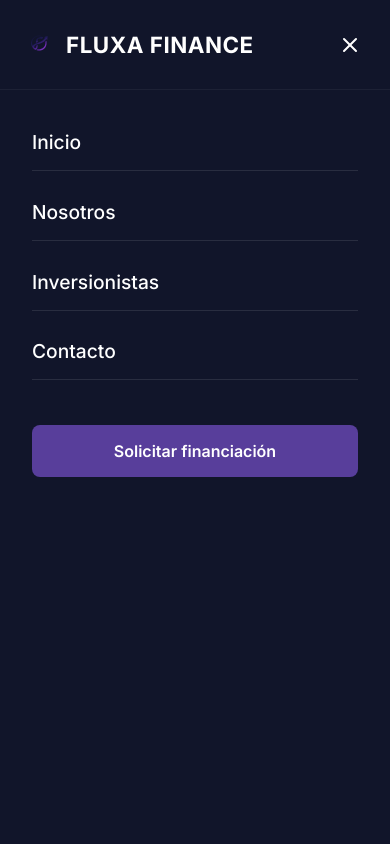
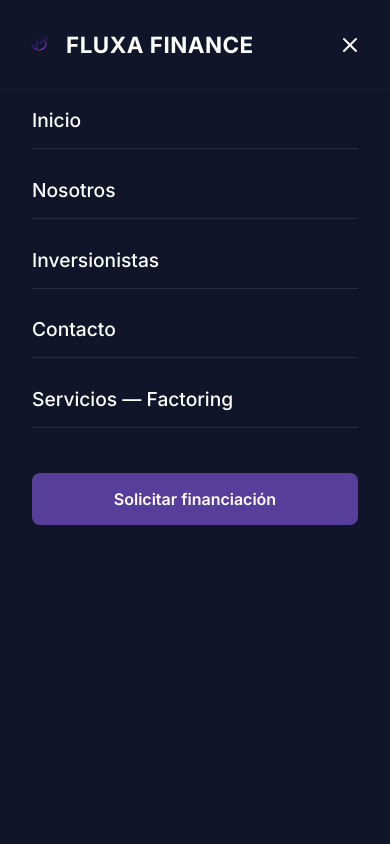
Before and after one commit to falconextperu/tebanco-web, a Next.js app: page / in a window 390 px wide. Both pictures are taken after a click on the button 350 px from the left and 44 px from the top of the page. Shown: the top 844 px of the page. Built offline with nearby package versions, Linux system fonts and the light colour scheme.

Commit message:
fluxa mobile

```diff
--- a/src/app/layout.tsx
+++ b/src/app/layout.tsx
@@ -8,8 +8,20 @@ const inter = Inter({
 });
 
 export const metadata: Metadata = {
-  title: 'TeBanco - Factoring Inmediato',
-  description: 'Adelanta el pago de facturas por cobrar con el fin de obtener liquidez de manera más rápida con TeBanco.',
+  title: 'Fluxa Finance — Factoring Inmediato para tu Empresa',
+  description: 'Convierte tus facturas en liquidez inmediata con Fluxa Finance. Factoring 100% digital, seguro y transparente. Supervisado por la SBS.',
+  icons: {
+    icon: '/logos/fluxalogo.svg',
+    shortcut: '/logos/fluxalogo.svg',
+    apple: '/logos/fluxalogo.svg',
+  },
+  openGraph: {
+    title: 'Fluxa Finance — Factoring Inmediato',
+    description: 'Convierte tus facturas en liquidez inmediata. Plataforma fintech peruana regulada por la SBS.',
+    siteName: 'Fluxa Finance',
+    locale: 'es_PE',
+    type: 'website',
+  },
 };
 
 export default function RootLayout({
--- a/src/components/Header.module.css
+++ b/src/components/Header.module.css
@@ -4,19 +4,18 @@
   left: 0;
   right: 0;
   height: 90px;
-  background: #11152a; /* Dark navy */
-  z-index: 1000;
+  background: #11152a;
+  z-index: 9000;
   display: flex;
   align-items: center;
-  border-bottom: 1px solid rgba(255,255,255,0.05);
+  border-bottom: 1px solid rgba(255, 255, 255, 0.05);
   transition: all 0.3s cubic-bezier(0.16, 1, 0.3, 1);
 }
 
 .header.scrolled {
   height: 70px;
-  background: rgba(17, 21, 42, 0.98);
-  box-shadow: 0 4px 25px rgba(0, 0, 0, 0.2);
-  backdrop-filter: blur(10px);
+  background: rgba(17, 21, 42, 0.99);
+  box-shadow: 0 4px 25px rgba(0, 0, 0, 0.25);
 }
 
 .container {
@@ -95,9 +94,11 @@
 
 .dropMenu {
   position: absolute;
-  top: 100%; /* No gap — gap is simulated with padding-top */
+  top: 100%;
+  /* No gap — gap is simulated with padding-top */
   left: 0;
-  padding-top: 12px; /* invisible bridge to prevent mouseLeave on gap */
+  padding-top: 12px;
+  /* invisible bridge to prevent mouseLeave on gap */
   min-width: 240px;
   z-index: 2000;
 }
@@ -111,8 +112,15 @@
 }
 
 @keyframes dropFadeIn {
-  from { opacity: 0; transform: translateY(-6px); }
-  to   { opacity: 1; transform: translateY(0); }
+  from {
+    opacity: 0;
+    transform: translateY(-6px);
+  }
+
+  to {
+    opacity: 1;
+    transform: translateY(0);
+  }
 }
 
 .dropItem {
@@ -155,7 +163,8 @@
 }
 
 .btnPrimary {
-  background: #583e9b; /* Purple CTA */
+  background: #583e9b;
+  /* Purple CTA */
   color: #ffffff;
   border-radius: 8px;
   padding: 10px 24px;
@@ -187,6 +196,9 @@
   cursor: pointer;
   padding: 4px;
   transition: transform 0.2s;
+  position: relative;
+  z-index: 9100;
+  /* always on top, clickable at any scroll position */
 }
 
 .mobileMenuBtn:active {
@@ -208,6 +220,8 @@
   transform: translateY(-10px);
   transition: all 0.3s cubic-bezier(0.16, 1, 0.3, 1);
   overflow-y: auto;
+  z-index: 8999;
+  /* just below the header itself */
 }
 
 .header.scrolled .mobileNavOverlay {
@@ -217,7 +231,8 @@
 .mobileNavOverlay.open {
   opacity: 1;
   pointer-events: auto;
-  transform: translateY(0);
+  height: 100%;
+  transform: translateY(-22px);
 }
 
 .mobileNav {
@@ -232,7 +247,7 @@
   font-weight: 500;
   color: #ffffff;
   text-decoration: none;
-  border-bottom: 1px solid rgba(255,255,255,0.1);
+  border-bottom: 1px solid rgba(255, 255, 255, 0.1);
   padding-bottom: 1rem;
   transition: color 0.2s;
 }
@@ -261,6 +276,7 @@
   .navDesktop {
     display: none;
   }
+
   .mobileMenuBtn {
     display: flex;
   }
--- a/src/components/Header.tsx
+++ b/src/components/Header.tsx
@@ -43,6 +43,7 @@ export const Header = () => {
   ];
 
   return (
+    <>
       <header className={`${styles.header} ${isScrolled ? styles.scrolled : ''}`}>
         <div className={`container ${styles.container}`}>
           <Link href="/" className={styles.logo} onClick={closeMenu}>
@@ -96,8 +97,9 @@ export const Header = () => {
             </button>
           </div>
         </div>
+      </header>
 
-      {/* Menu overlays full screen para móvil */}
+      {/* Overlay FUERA del header — evita el stacking context de backdrop-filter */}
       <div className={`${styles.mobileNavOverlay} ${isMobileMenuOpen ? styles.open : ''}`}>
         <nav className={styles.mobileNav}>
           {navLinks.map((link) => (
@@ -110,13 +112,16 @@ export const Header = () => {
               {link.name}
             </Link>
           ))}
+          <Link href="/servicios/factoring" className={styles.mobileNavLink} onClick={closeMenu}>
+            Servicios — Factoring
+          </Link>
           <div className={styles.mobileCtaWrapper}>
-            <a href="http://localhost:5174/registro" className={styles.btnPrimaryMobile} onClick={closeMenu}>
+            <a href="/inversionistas#simulador" className={styles.btnPrimaryMobile} onClick={closeMenu}>
               Solicitar financiación
             </a>
           </div>
         </nav>
       </div>
-    </header>
+    </>
   );
 };
--- a/src/components/Hero.module.css
+++ b/src/components/Hero.module.css
@@ -6,6 +6,15 @@
   min-height: 90vh;
   display: flex;
   align-items: center;
+}
+
+@media (max-width: 1024px) {
+  .heroWrapper {
+    min-height: unset;
+    padding-top: 100px;
+    padding-bottom: 3rem;
+    align-items: flex-start;
+  }
 }
 
 .containerFlex {
@@ -427,7 +436,8 @@
   .containerFlex {
     flex-direction: column;
     text-align: center;
-    padding-top: 3rem;
+    padding-top: 1.5rem;
+    gap: 1.5rem;
   }
 
   .heroContent {
@@ -444,7 +454,8 @@
   }
 
   .heroVisual {
-    height: 400px;
+    height: auto;
+    width: 100%;
   }
 }
 
```
Lines whose indentation alone changed are shown as unchanged.
